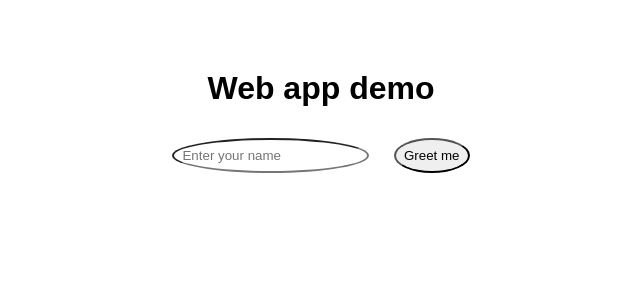
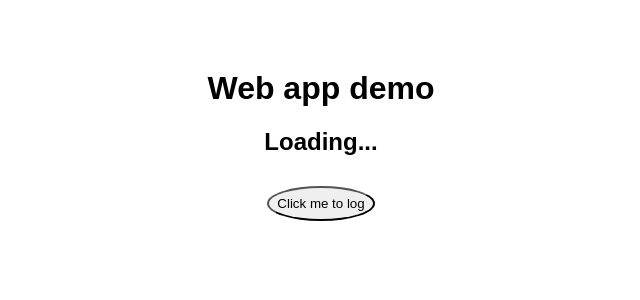
Before and after one commit to LAarchie/devops-project, a Python web app: template frontend/templates/index.html in a window 1280 px wide. Shown: the top 300 px of the page, without its empty margins (319-959 px from the left). Run offline with Jinja, Linux system fonts and the light colour scheme; the template is opened without the code that fills it, so the values that code supplies are empty.

Commit message:
feat: add a log button to the html template

```diff
--- a/frontend/templates/index.html
+++ b/frontend/templates/index.html
@@ -10,11 +10,10 @@
 <body>
     <div class="container">
         <h1>Web app demo</h1>
-        <input type="text" id="nameInput" placeholder="Enter your name">
-        <button onclick="greet()">Greet me</button>
-        <div id="response"></div>
+        <h2 id="message">Loading...</h2>
+        <button id="logButton">Click me to log</button>
     </div>
-    <script src="static/js.app.js"></script>
+    <script src="static/js/app.js"></script>
 
 </body>
 </html>
```
